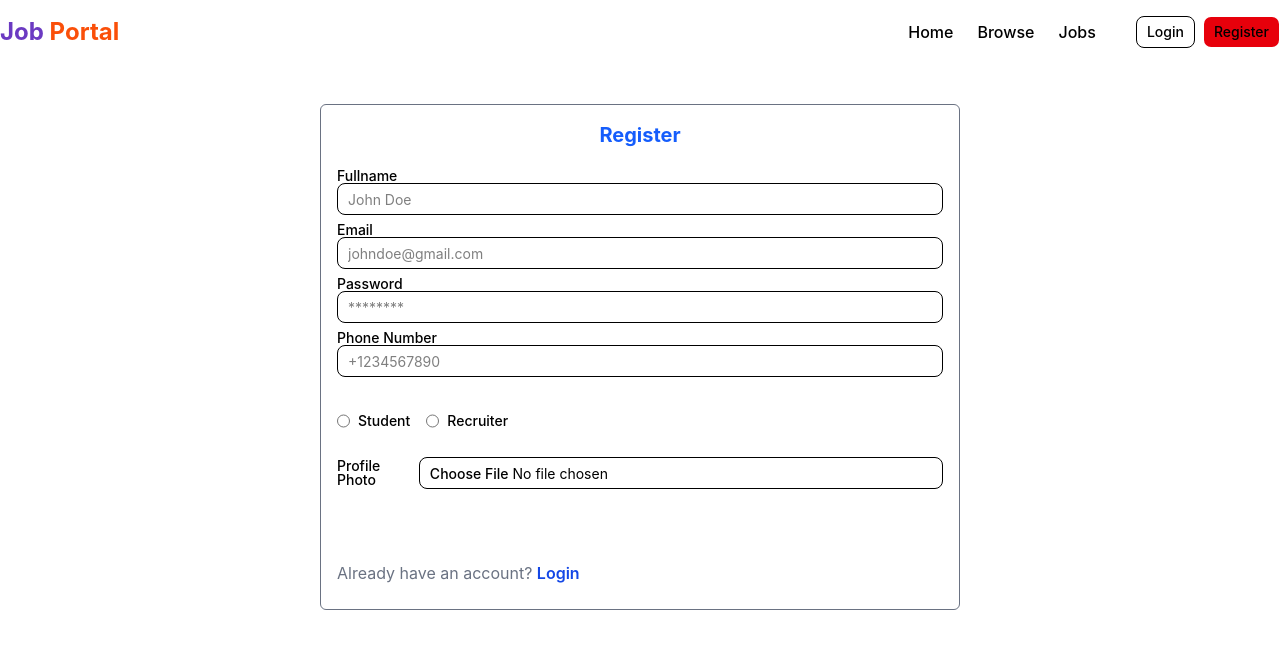
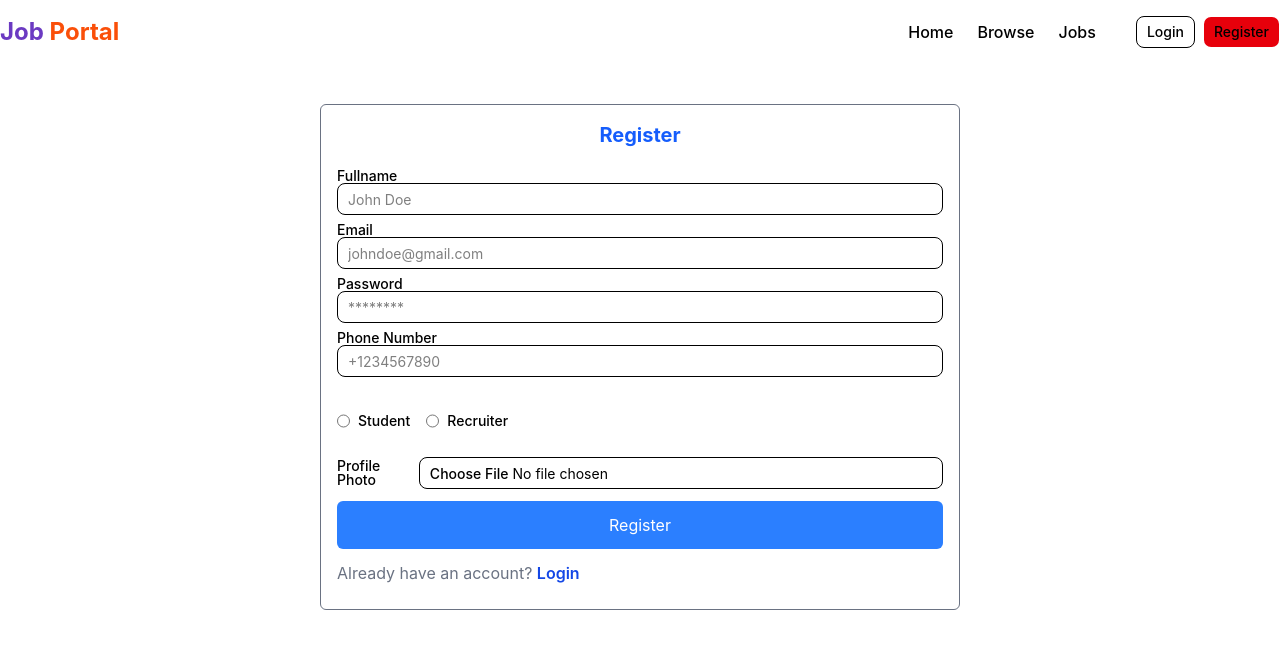
Before and after one commit to shakil-innovate/CareerLink, a React (Vite) app in the folder Frontend/: page /register in a window 1280 px wide. Shown: the top 648 px of the page. Built offline with nearby package versions, Linux system fonts and the light colour scheme.

Commit message:
fix register button

```diff
--- a/Frontend/src/components/authentication/Register.jsx
+++ b/Frontend/src/components/authentication/Register.jsx
@@ -157,9 +157,7 @@ const Register = () => {
             </div>
           ) : (
             <button
-              type="submit"
-              className="block w-full py-3 my-3 text-white bg-primary hover:bg-primary/90 rounded-md"
-            >
+              type="submit" className="block w-full py-3 my-3 text-white bg-blue-500 hover:bg-blue-600 rounded-md cursor-pointer">
               Register
             </button>
           )}
```
